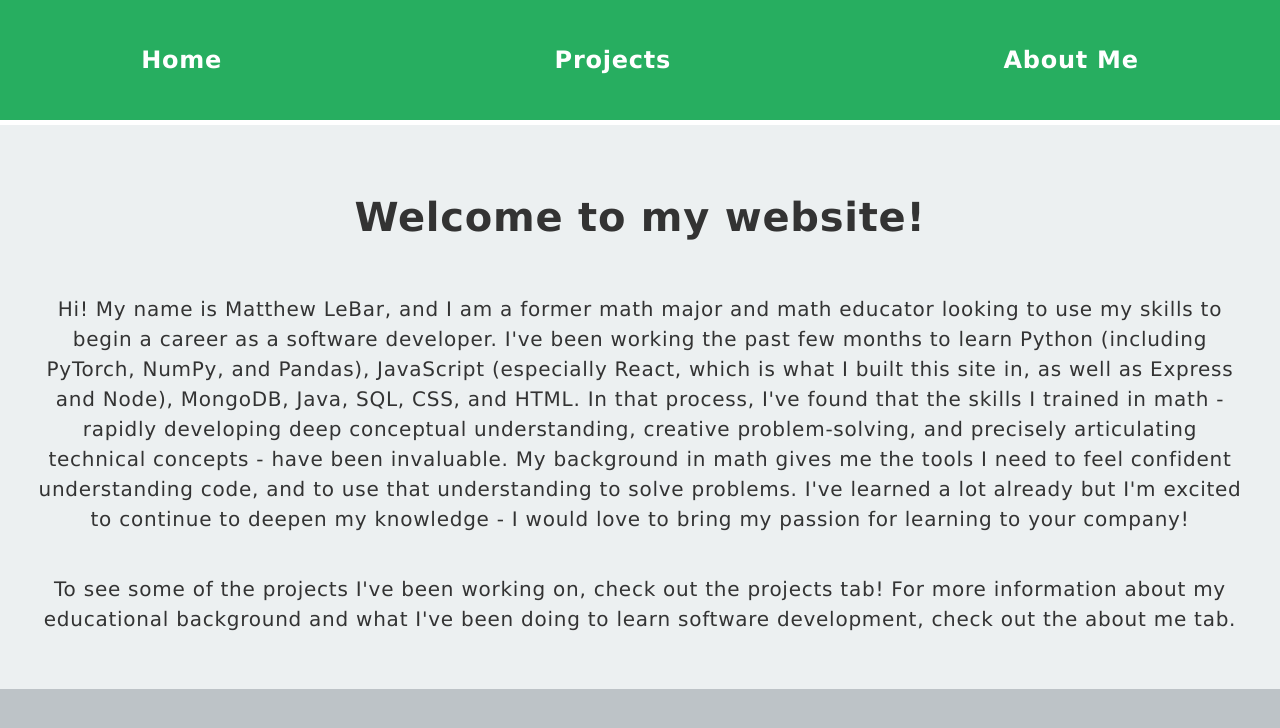
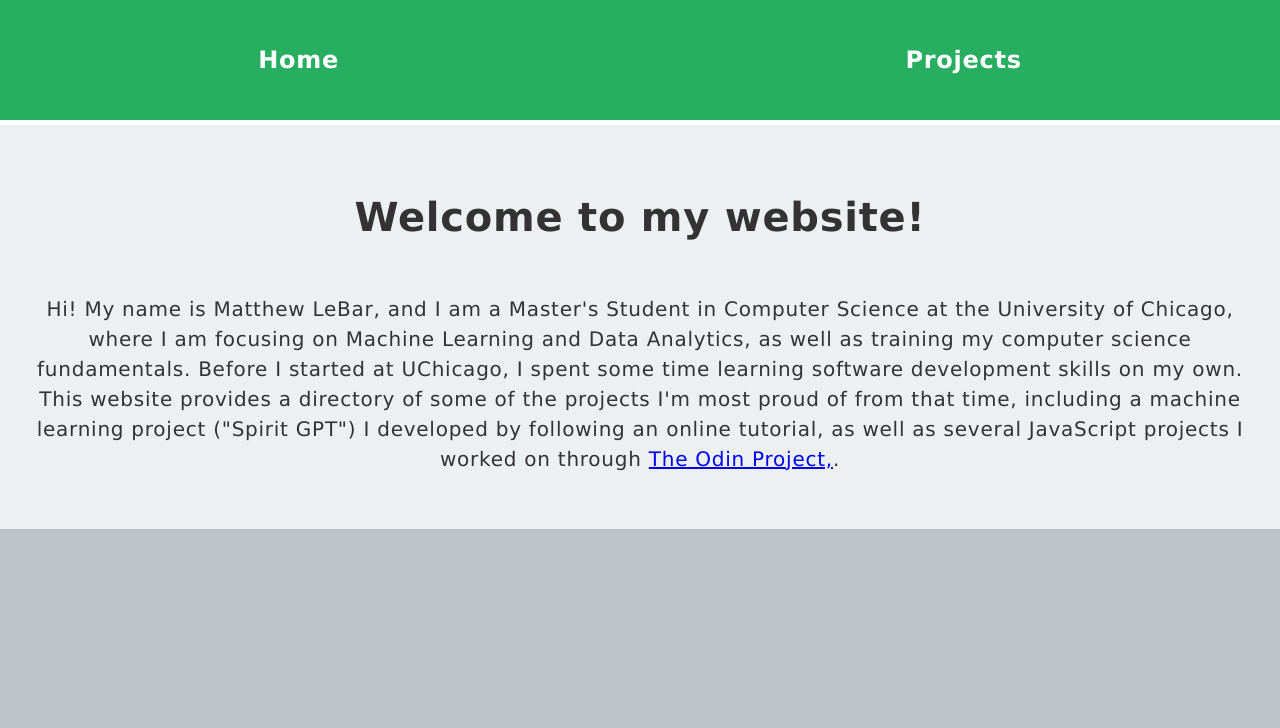
Before and after one commit to mjlebar/Personal-Website, a React (Create React App) app in the folder website-app/: page / in a window 1280 px wide. Shown: the top 728 px of the page. Built offline with nearby package versions, Linux system fonts and the light colour scheme.

Commit message:
Update to reflect grad school

```diff
--- a/website-app/src/App.js
+++ b/website-app/src/App.js
@@ -15,15 +15,11 @@ function App() {
           <Link to="/projects">
             <li className="proj-btn">Projects</li>
           </Link>
-          <Link to="/about">
-            <li className="abt-btn">About Me</li>
-          </Link>
         </ul>
       </header>
       <Routes>
         <Route path="/" element={<Home></Home>}></Route>
         <Route path="/projects" element={<Projects></Projects>}></Route>
-        <Route path="/about" element={<About></About>}></Route>
       </Routes>
     </HashRouter>
   );
--- a/website-app/src/Home.js
+++ b/website-app/src/Home.js
@@ -2,25 +2,8 @@ function Home() {
   return (
     <div className="home">
       <h1>Welcome to my website!</h1>
-      <p className="home-info-1">
-        Hi! My name is Matthew LeBar, and I am a former math major and math
-        educator looking to use my skills to begin a career as a software
-        developer. I've been working the past few months to learn Python
-        (including PyTorch, NumPy, and Pandas), JavaScript (especially React,
-        which is what I built this site in, as well as Express and Node),
-        MongoDB, Java, SQL, CSS, and HTML. In that process, I've found that the
-        skills I trained in math - rapidly developing deep conceptual
-        understanding, creative problem-solving, and precisely articulating
-        technical concepts - have been invaluable. My background in math gives
-        me the tools I need to feel confident understanding code, and to use
-        that understanding to solve problems. I've learned a lot already but I'm
-        excited to continue to deepen my knowledge - I would love to bring my
-        passion for learning to your company!
-      </p>
-      <p className="home-info-2">
-        To see some of the projects I've been working on, check out the projects
-        tab! For more information about my educational background and what I've
-        been doing to learn software development, check out the about me tab.
+      <p className="home-info">
+        Hi! My name is Matthew LeBar, and I am a Master's Student in Computer Science at the University of Chicago, where I am focusing on Machine Learning and Data Analytics, as well as training my computer science fundamentals. Before I started at UChicago, I spent some time learning software development skills on my own. This website provides a directory of some of the projects I'm most proud of from that time, including a machine learning project ("Spirit GPT") I developed by following an online tutorial, as well as several JavaScript projects I worked on through <a href="https://www.theodinproject.com/about">The Odin Project,</a>.
       </p>
     </div>
   );
```
